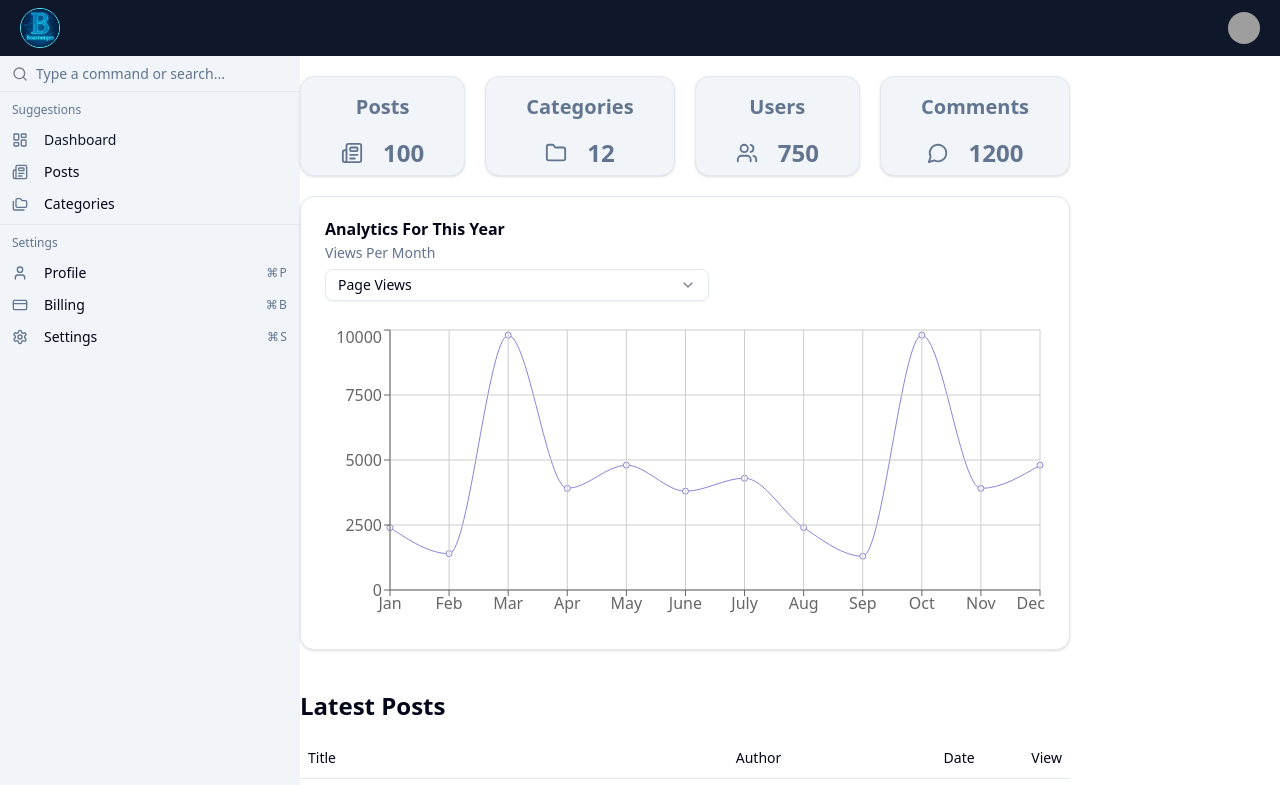
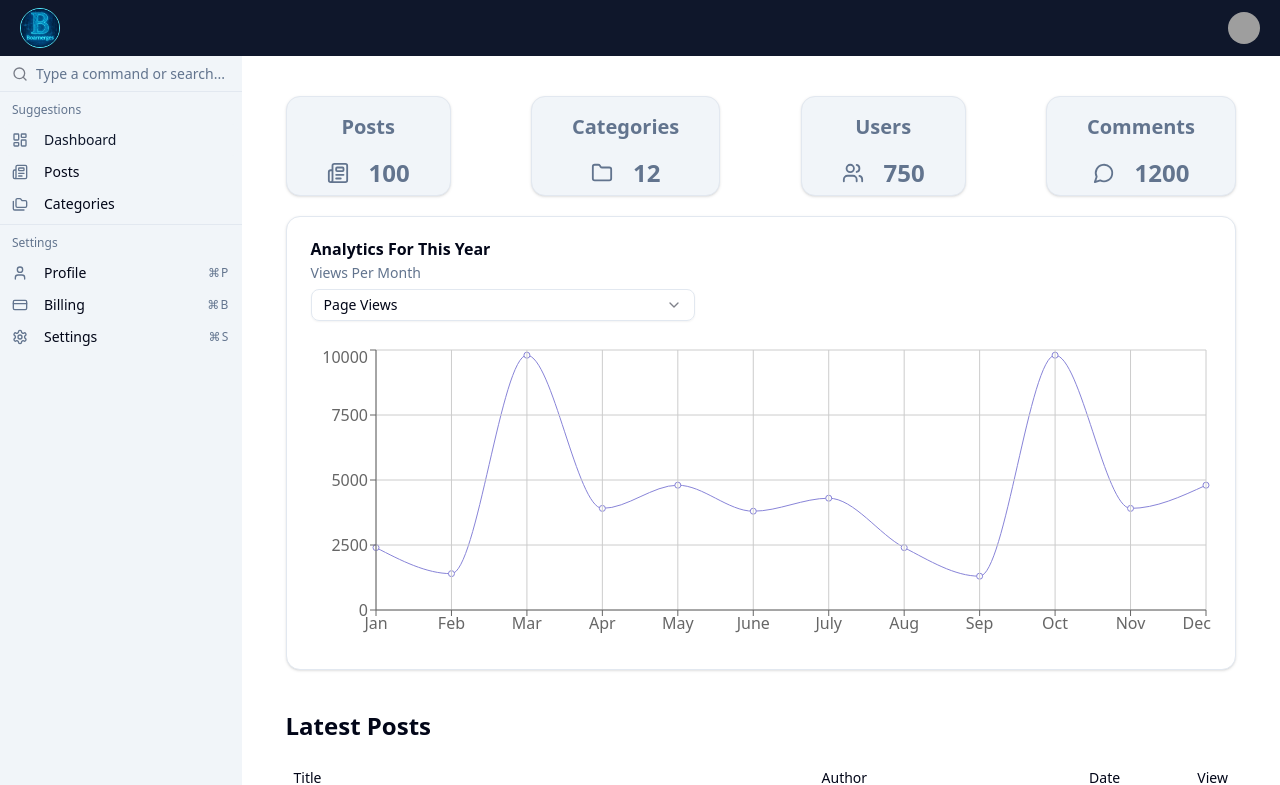
Before and after one commit to boarnerges/Admin-Dashboard, a Next.js app: page / in a window 1280 px wide. Shown: the top 785 px of the page. Built offline with nearby package versions, Linux system fonts and the light colour scheme; grey boxes are pictures that could not be loaded.

Commit message:
second commit

```diff
--- a/src/app/layout.tsx
+++ b/src/app/layout.tsx
@@ -3,6 +3,7 @@ import { Geist, Geist_Mono } from "next/font/google";
 import "./globals.css";
 import Navbar from "@/components/Navbar";
 import Sidebar from "@/components/Sidebar";
+import { Toaster } from "@/components/ui/sonner";
 
 const geistSans = Geist({
   variable: "--font-geist-sans",
@@ -29,11 +30,12 @@ export default function RootLayout({
       <body>
         <Navbar />
         <div className="flex">
-          <div className="hidden md:block w-[300px]">
+          <div className="hidden md:block h-[100vh] w-[300px]">
             <Sidebar />
           </div>
-          <div>{children}</div>
+          <div className="p-5 w-full md:max-w-[1140px]">{children}</div>
         </div>
+        <Toaster />
       </body>
     </html>
   );
--- a/src/app/page.tsx
+++ b/src/app/page.tsx
@@ -4,7 +4,7 @@ import PostsTable from "@/components/posts/PostsTable";
 import { Folder, MessageCircle, Newspaper, Users } from "lucide-react";
 export default function Home() {
   return (
-    <div className="mx-auto">
+    <div className="mx-auto container px-6">
       <div className="flex flex-col md:flex-row justify-between gap-5  mb-5 mt-5">
         <DashbaordCard
           title="Posts"
```
